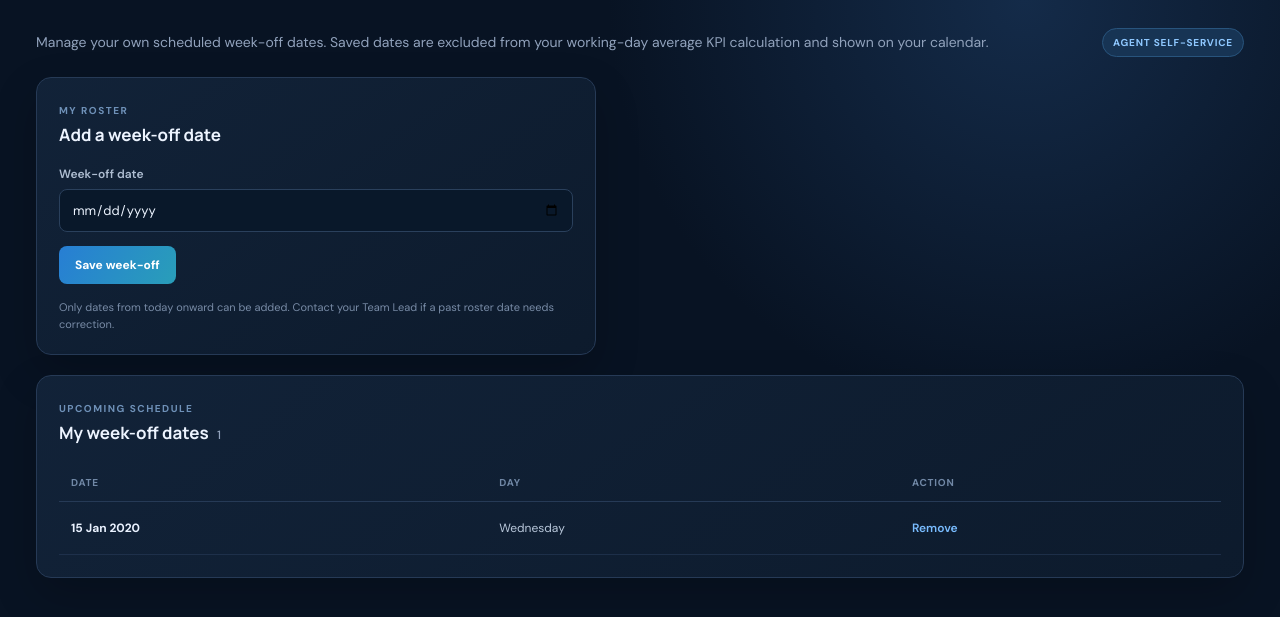
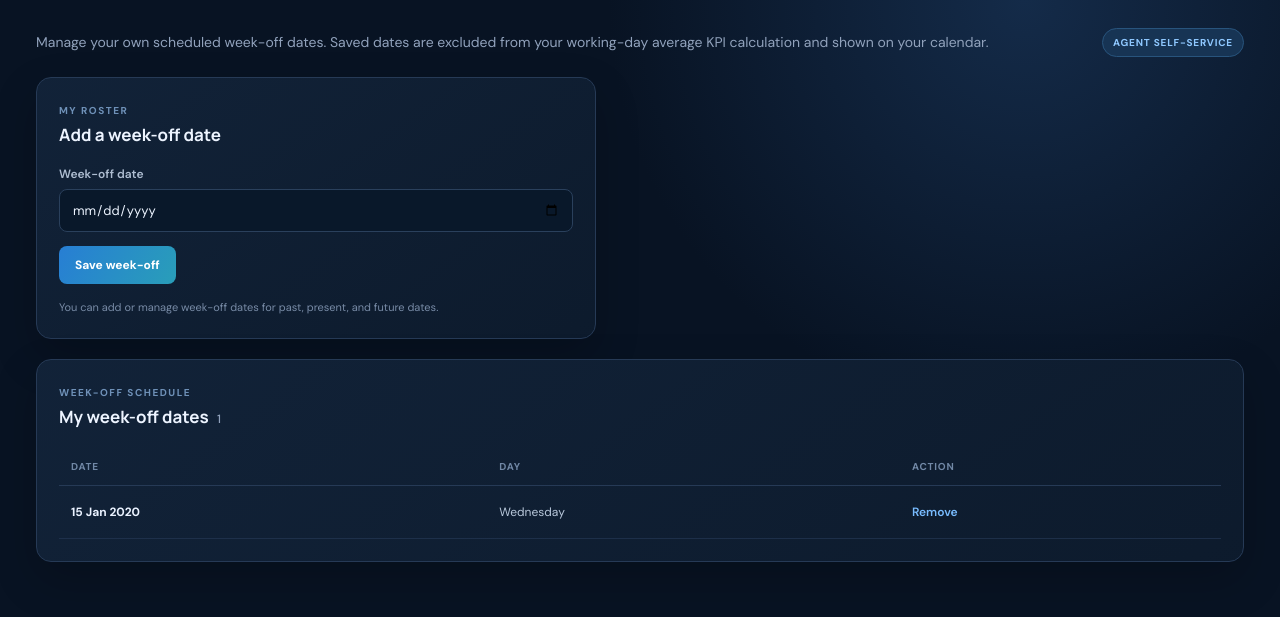
Before and after one commit to Srikanth-ops-code/agent-performance-tracking, a Flask app: template templates/agent_roster.html in a window 1280 px wide. Shown: the top 617 px of the page. Run offline with Flask 3, Linux system fonts and the light colour scheme; the template is opened without the code that fills it: values that come from a table or form of the project are taken from there, others are empty; tables that the repository leaves empty hold one stand-in row (values such as "Sample post"); some libraries are stand-ins or nearby versions.

Commit message:
Update week-off schedule guidance

```diff
--- a/templates/agent_roster.html
+++ b/templates/agent_roster.html
@@ -12,10 +12,10 @@
     <label class="span-two">Week-off date<input type="date" name="off_date" required></label>
     <div class="span-two"><button class="button">Save week-off</button></div>
   </form>
-  <p class="hint">Only dates from today onward can be added. Contact your Team Lead if a past roster date needs correction.</p>
+  <p class="hint">You can add or manage week-off dates for past, present, and future dates.</p>
 </div>
 <div class="panel">
-  <div class="panel-head"><div><span class="eyebrow">UPCOMING SCHEDULE</span><h2>My week-off dates <span class="count">{{ roster|length }}</span></h2></div></div>
+  <div class="panel-head"><div><span class="eyebrow">WEEK-OFF SCHEDULE</span><h2>My week-off dates <span class="count">{{ roster|length }}</span></h2></div></div>
   <div class="table-wrap"><table><thead><tr><th>Date</th><th>Day</th><th>Action</th></tr></thead><tbody>
   {% for r in roster %}<tr>
     <td><strong>{{ r.off_date.strftime('%d %b %Y') }}</strong></td>
```
